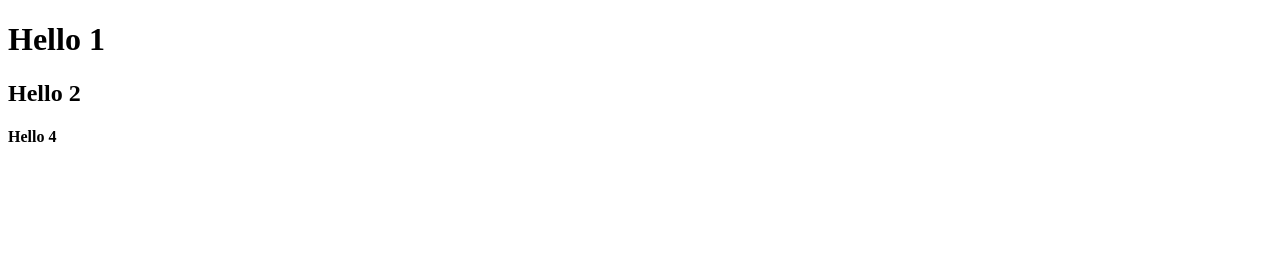
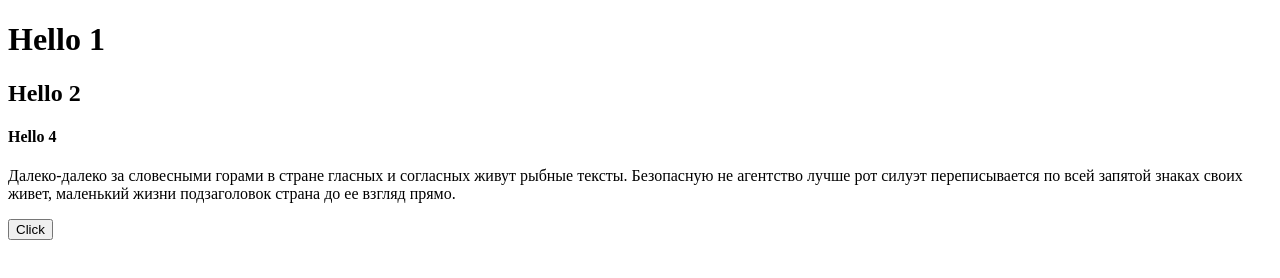
Before and after one commit to ayaulim200716-pixel/git-command, a plain HTML site: page index.html in a window 1280 px wide. Drawn offline with Linux system fonts and the light colour scheme.

Commit message:
added button

```diff
--- a/index.html
+++ b/index.html
@@ -9,5 +9,7 @@
     <h1>Hello 1</h1>
     <h2>Hello 2</h2>
     <h4>Hello 4</h4>
+    <p>Далеко-далеко за словесными горами в стране гласных и согласных живут рыбные тексты. Безопасную не агентство лучше рот силуэт переписывается по всей запятой знаках своих живет, маленький жизни подзаголовок страна до ее взгляд прямо.</p>
+    <button>Click</button>
 </body>
 </html>
```
